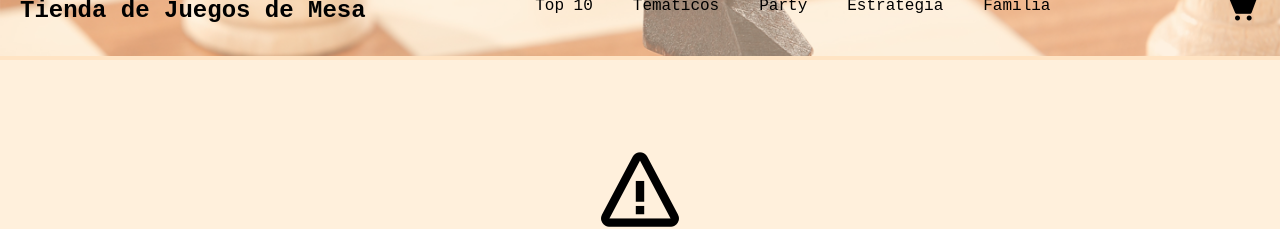
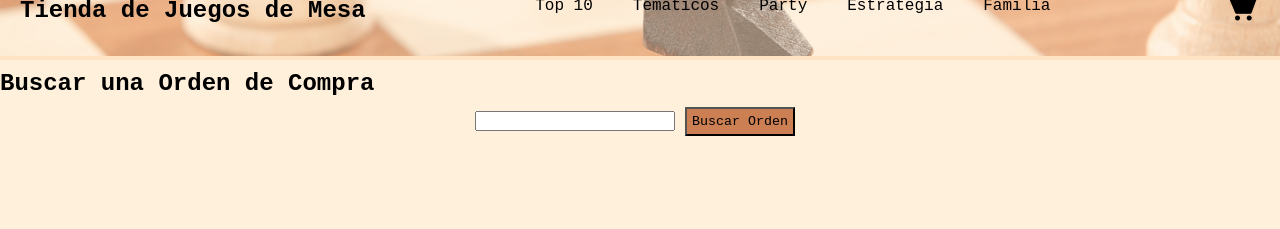
Before and after one commit to scerminati/PF-Cerminati-React, a React (Vite) app: page /orden in a window 1280 px wide. Shown: the part 176-405 px from the top of the page. Built offline with nearby package versions, Linux system fonts and the light colour scheme; a web font is replaced by a local one.

Commit message:
TP terminado con buscador de órdenes

```diff
--- a/src/App.jsx
+++ b/src/App.jsx
@@ -3,6 +3,7 @@ import NavBar from "./componentes/NavBar/NavBar";
 import Footer from "./componentes/Footer/Footer";
 import Cart from "./componentes/Cart/Cart";
 import Checkout from "./componentes/Checkout/Checkout";
+import Orden from "./componentes/Orden/Orden";
 import ItemListContainer from "./componentes/ItemListContainer/ItemListContainer";
 import ItemDetailContainer from "./componentes/ItemDetailContainer/ItemDetailContainer";
 import PaginaError from "./componentes/PaginaError/PaginaError";
@@ -25,6 +26,7 @@ const App = () => {
               <Route path="/item/:idItem" element={<ItemDetailContainer />} />
               <Route path="/cart" element={<Cart />} />
               <Route path="/checkout" element={<Checkout />} />
+              <Route path="/orden" element={<Orden />} />
               <Route path="*" element={<PaginaError />} />
             </Routes>
           </ProveedorCarrito>
--- a/src/componentes/Cart/Cart.jsx
+++ b/src/componentes/Cart/Cart.jsx
@@ -12,9 +12,14 @@ const Cart = () => {
       <>
         <h2>Carrito</h2>
         <p>No hay productos en el carrito</p>
-        <Link to="/" className="linkBoton">
-          <button>Volver al inicio</button>
-        </Link>
+        <div className="linkBoton">
+          <Link to="/" className="linkBoton">
+            <button>Volver al inicio</button>
+          </Link>
+          <Link to="/orden" className="linkBoton">
+            <button>Buscar una orden</button>
+          </Link>
+        </div>
       </>
     );
   }
@@ -34,6 +39,9 @@ const Cart = () => {
         <Link to="/checkout" className="linkBoton">
           <button>Finalizar Compra</button>
         </Link>
+        <Link to="/orden" className="linkBoton">
+          <button>Buscar una orden</button>
+        </Link>
       </div>
     </>
   );
--- a/src/componentes/Checkout/Checkout.jsx
+++ b/src/componentes/Checkout/Checkout.jsx
@@ -129,14 +129,14 @@ const Checkout = () => {
           <p>Tu carrito tiene los siguientes productos:</p>
           <div className="contenedorCartItem">
             <div className="flex1">
-              <p>Título</p>
+              <strong>Título</strong>
             </div>
 
             <div className="flex2">
-              <p>Cantidad</p>
+              <strong>Cantidad</strong>
             </div>
             <div className="flex3">
-              <p>Precio</p>
+              <strong>Precio</strong>
             </div>
           </div>
           <hr />
@@ -150,7 +150,7 @@ const Checkout = () => {
                   <p>{producto.cantidad}</p>
                 </div>
                 <div className="flex3">
-                  <p>${producto.item.precio}</p>
+                  <p>${producto.item.precio.toFixed(2)}</p>
                 </div>
               </div>
               <hr />
@@ -164,7 +164,7 @@ const Checkout = () => {
             </div>
             <div className="flex3">
               <strong>Total de la compra</strong>
-              <p>${total}</p>
+              <p>${total.toFixed(2)}</p>
             </div>
           </div>
           <hr />
--- /dev/null
+++ b/src/componentes/Orden/Orden.jsx
@@ -0,0 +1,106 @@
+import React, { useState } from "react";
+import "./Orden.scss";
+import { getDoc, doc } from "firebase/firestore";
+import { db } from "../../services/config";
+
+const Orden = () => {
+  const [ordenBuscada, setOrdenBuscada] = useState("");
+  const [ordenEncontrada, setOrdenEncontrada] = useState([]);
+  const [detalles, setDetalles] = useState([]);
+  const [hayOrden, setHayOrden] = useState(false);
+  const [error, setError] = useState("");
+
+  const formatDate = (fecha) => {
+    const date = new Date(fecha * 1000);
+    const options = {
+      day: "2-digit",
+      month: "short",
+      year: "numeric",
+      hour: "2-digit",
+      minute: "2-digit",
+    };
+    return (
+      date.toLocaleDateString("es-ES", options) +
+      " " +
+      date.toLocaleTimeString("es-ES")
+    );
+  };
+
+  const buscarOrden = async () => {
+    try {
+      const ordenDoc = await getDoc(doc(db, "ordenes", ordenBuscada));
+      if (ordenDoc.exists()) {
+        const OrdenBien = ordenDoc.data().items;
+        setOrdenEncontrada(OrdenBien);
+        const fecha = ordenDoc.data().fecha;
+        const total = ordenDoc.data().total;
+        setDetalles({ fecha, total });
+
+        setError("");
+        setHayOrden(true);
+      } else {
+        console.log("No se encontró la orden");
+        setError("No se encontró la orden solicitada. Revisar el número.");
+        setHayOrden(false);
+      }
+    } catch (error) {
+      console.error("Error al buscar la orden:", error);
+      setError("No se pudo buscar la orden, intentar nuevamente.");
+      setHayOrden(false);
+    }
+  };
+
+  return (
+    <>
+      <h2>Buscar una Orden de Compra</h2>
+      <div className="ordenForm">
+        <input
+          type="text"
+          value={ordenBuscada}
+          onChange={(e) => setOrdenBuscada(e.target.value)}
+        />
+        <div className="linkBoton">
+          <button onClick={buscarOrden}>Buscar Orden</button>
+        </div>
+      </div>
+      {error ? (
+        <div className="errorCheck">{error}</div>
+      ) : (
+        hayOrden && (
+          <div class="detallesAdicc">
+            <h3>Productos de la Orden {ordenBuscada}</h3>
+            <p>
+              <strong>Fecha: </strong>
+              {formatDate(detalles.fecha.seconds)}
+            </p>
+
+            <div className="detalleItemsOrden">
+              <div className="flex1">
+                <strong>Producto</strong>
+              </div>
+              <div className="flex2">
+                <strong>Cantidad</strong>
+              </div>
+            </div>
+            <hr />
+            {ordenEncontrada.map((detalle) => (
+              <>
+                <div key={detalle.id} className="detalleItemsOrden">
+                  <div className="flex1">{detalle.nombre}</div>
+                  <div className="flex2">{detalle.cantidad}</div>
+                </div>
+                <hr />
+              </>
+            ))}
+
+            <p>
+              <strong>Total a pagar:</strong> ${detalles.total.toFixed(2)}
+            </p>
+          </div>
+        )
+      )}
+    </>
+  );
+};
+
+export default Orden;
--- /dev/null
+++ b/src/componentes/Orden/Orden.scss
@@ -0,0 +1,39 @@
+.ordenForm {
+  display: flex;
+  justify-content: center;
+  align-items: center;
+  input {
+    height: 20px;
+    width: 200px;
+  }
+}
+
+.errorCheck {
+  color: red;
+  display: flex;
+  align-items: center;
+  justify-content: center;
+}
+
+.detalleItemsOrden {
+  display: flex;
+  margin: 10px;
+}
+
+.flex1 {
+  flex-basis: 45%;
+}
+.flex2 {
+  flex-basis: 35%;
+  text-align: center;
+}
+.flex3 {
+  flex-basis: 20%;
+  text-align: center;
+}
+
+.detallesAdicc {
+  p {
+    margin: 5px;
+  }
+}
```
